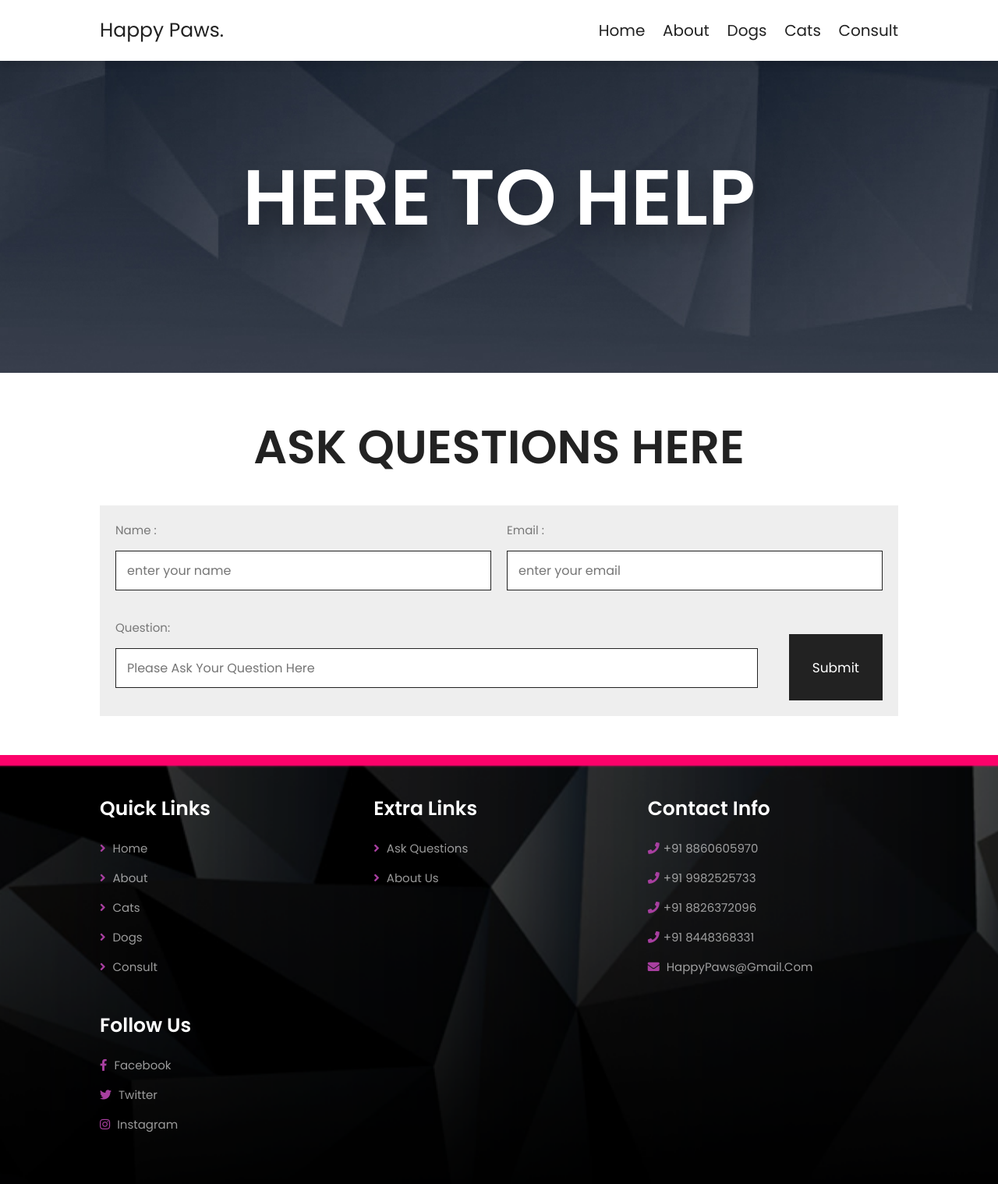
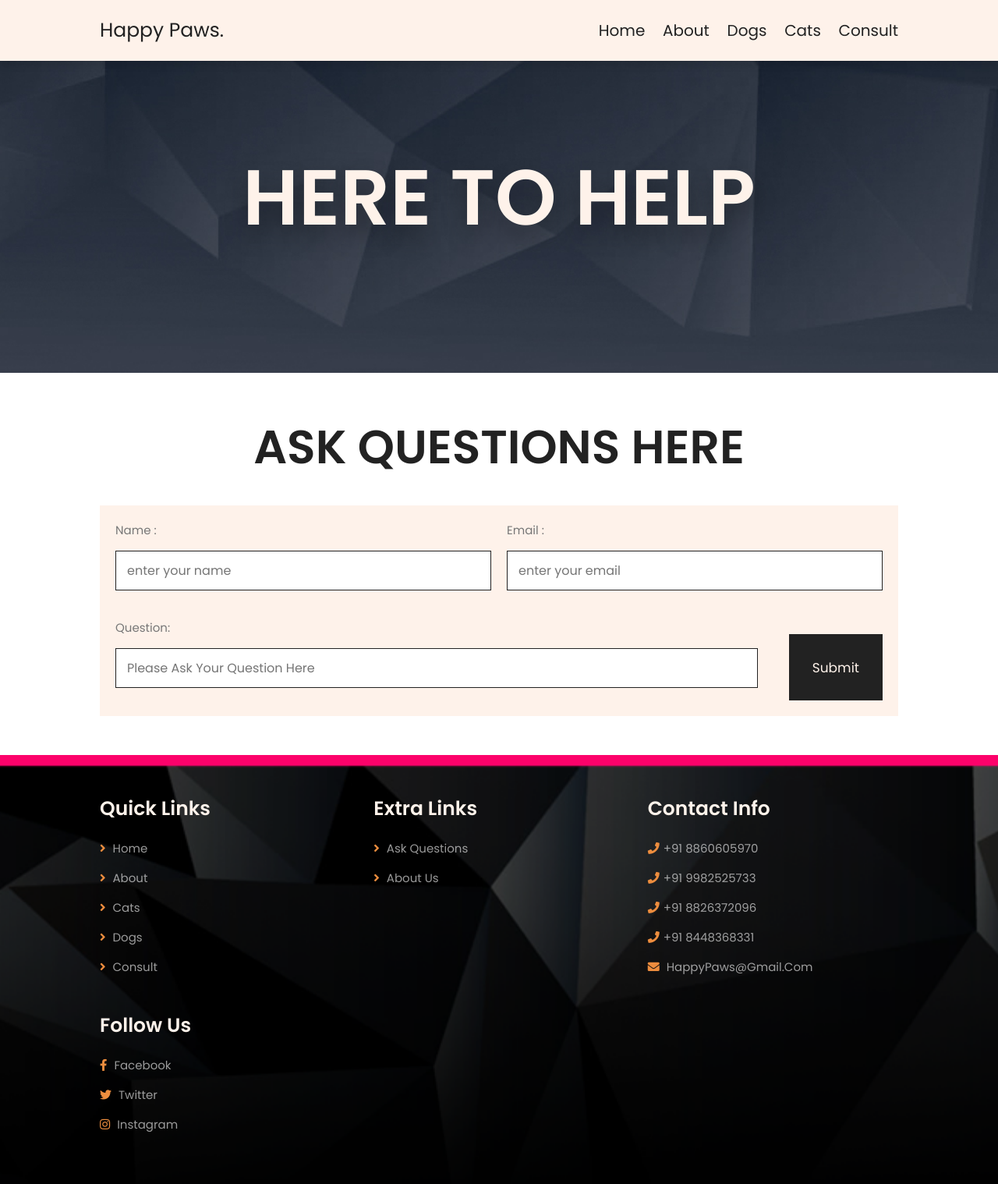
Before and after one commit to Monic-19/DSW_proj, a PHP site: page /ask.php in a window 1280 px wide. Shown: the whole page at 78% size. Run offline with PHP 8.4, Linux system fonts and the light colour scheme.

Commit message:
css changed

```diff
--- a/css/style.css
+++ b/css/style.css
@@ -1,17 +1,17 @@
 @import url('https://fonts.googleapis.com/css2?family=Poppins:wght@100;200;300;400;500;600&display=swap');
 
-:root{
-   --main-color:#a83fa0;
-   --black:#222;
-   --white:#ffffff;
-   --light-black:#777;
-   --light-white:#fff9;
-   --dark-bg:rgba(0,0,0,.7);
-   --light-bg:#eee;
-   --border:.1rem solid var(--black);
-   --box-shadow:0 .5rem 1rem rgba(0,0,0,.1);
-   --text-shadow:0 1.5rem 3rem rgba(0,0,0,.3);
-}
+:root {
+   --main-color: #ed8d3e;
+   --black: #222;
+   --white: #fef2ea;
+   --light-black: #777;
+   --light-white: #fff9;
+   --dark-bg: rgba(0, 0, 0, 0.7);
+   --light-bg: #fef2ea;
+   --border: 0.1rem solid var(--black);
+   --box-shadow: 0 0.5rem 1rem rgba(0, 0, 0, 0.1);
+   --text-shadow: 0 1.5rem 3rem rgba(0, 0, 0, 0.3);
+ }
 
 *{
    font-family: 'Poppins', sans-serif;
```
